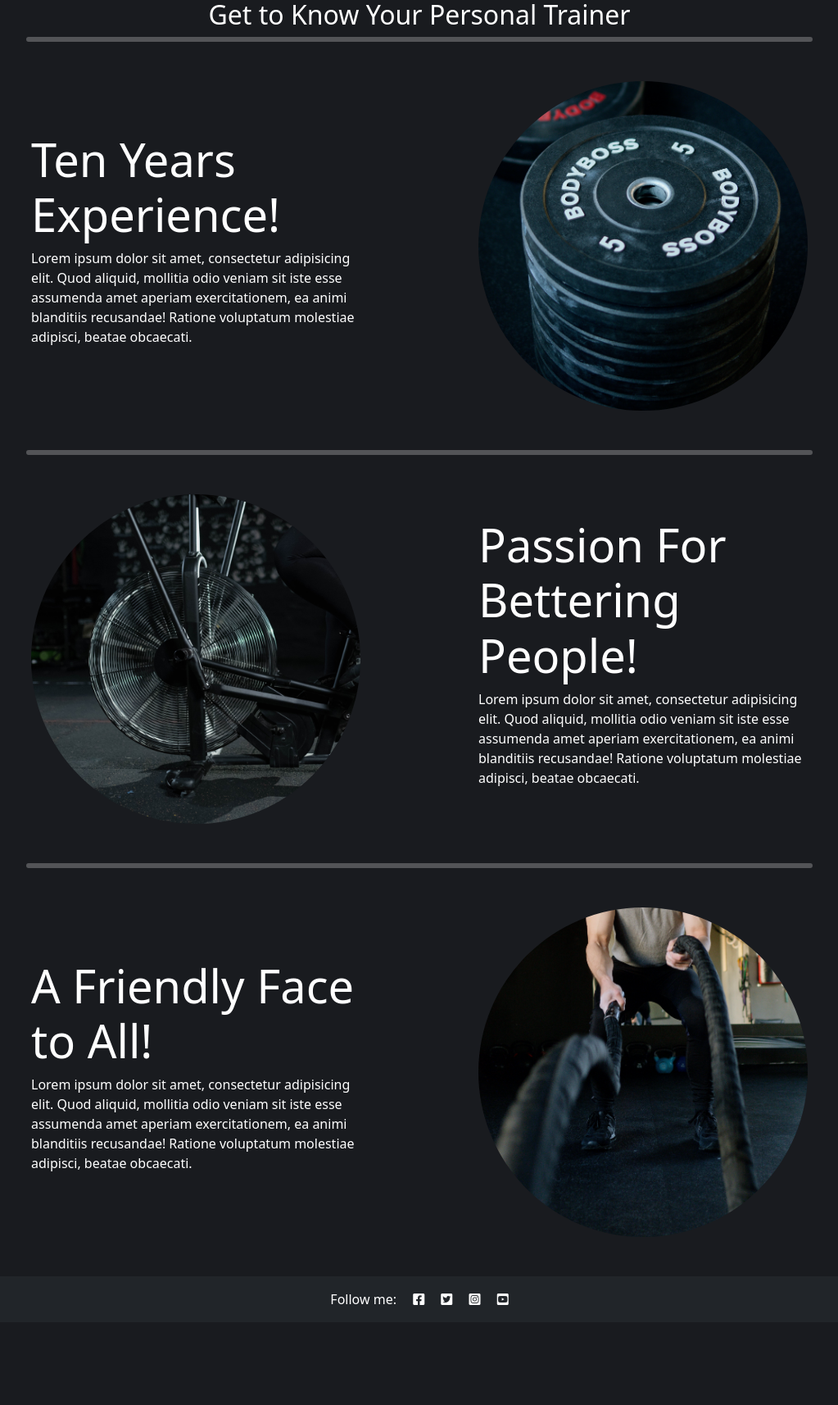
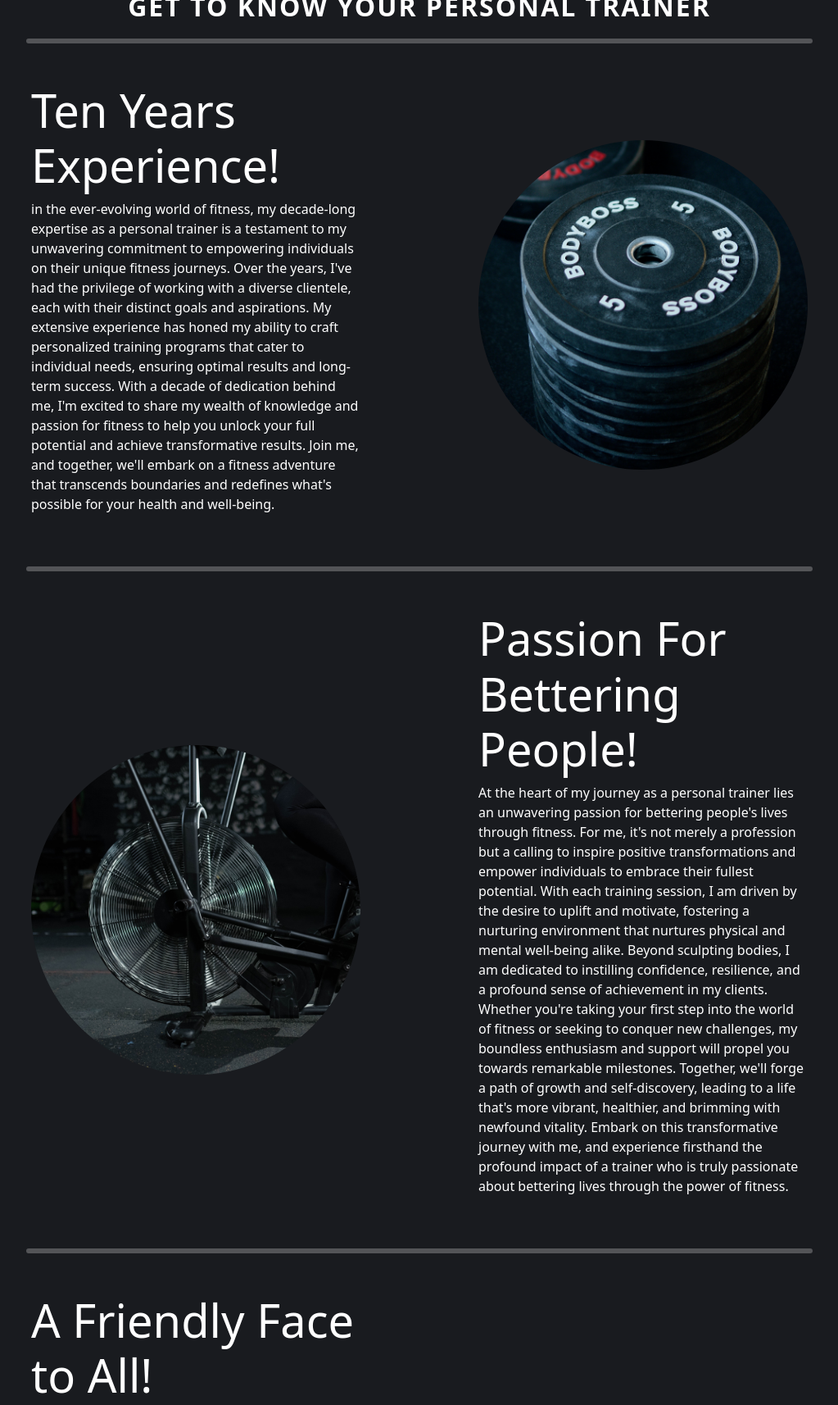
Before and after one commit to Pacey2706/pp4_Train_with_pace, a Django app: page / in a window 1280 px wide. Shown: the part 375-2089 px from the top of the page at 82% size, without its empty margins (128-1151 px from the left). Before the commit the page ends 1967 px from the top, so only its background shows below. Run offline with Django 3.2, Linux system fonts and the light colour scheme.

Commit message:
populate p tags in sections with about me text

```diff
--- a/static/css/style.css
+++ b/static/css/style.css
@@ -3,6 +3,10 @@ body{
 }
 
 h1,h2,h3,h4,p{
+    color: white;
+}
+
+white{
     color: white;
 }
 
@@ -17,3 +21,12 @@ hr{
 .card-overlay {
     background: rgba(0, 0, 0, 0.7);
   }
+
+  .about-me-heading {
+    font-size: 2rem;
+    font-weight: bold;
+    color: white;
+    text-align: center;
+    margin: 20px 0;
+    text-transform: uppercase;
+    letter-spacing: 2px;}
--- a/train_with_pace/templates/train_with_pace/index.html
+++ b/train_with_pace/templates/train_with_pace/index.html
@@ -8,7 +8,7 @@
             <div class="col-lg-6">
                 <div class="text-center my-5">
                     <h1 class="display-5 fw-bolder text-white mb-2">I am here to HELP!</h1>
-                    <p class="lead text-white mb-4">Join me and lets crank your fitness journey into the next gear</p>
+                    <p class="lead text-white mb-4">Embrace the Power Within: Unleash Your Potential!</p>
                 </div>
             </div>
         </div>
@@ -16,20 +16,28 @@
 </header>
 <!--About me sections-->
 <!--Section 1-->
-<h2 class="text-center">Get to Know Your Personal Trainer</h2>
+<h2 class="text-center about-me-heading">Get to Know Your Personal Trainer</h2>
 <hr>
 <section>
     <div class="container px-5">
         <div class="row gx-5 align-items-center">
             <div class="col-lg-6 order-lg-2">
-                <div class="p-5"><img class="img-fluid rounded-circle" src="/static/images/pexels-ivan-samkov-4164452.jpg" alt="..." /></div>
+                <div class="p-5"><img class="img-fluid rounded-circle"
+                        src="/static/images/pexels-ivan-samkov-4164452.jpg" alt="..." /></div>
             </div>
             <div class="col-lg-6 order-lg-1">
                 <div class="p-5">
                     <h2 class="display-4">Ten Years Experience!</h2>
-                    <p>Lorem ipsum dolor sit amet, consectetur adipisicing elit. Quod aliquid, mollitia odio veniam sit
-                        iste esse assumenda amet aperiam exercitationem, ea animi blanditiis recusandae! Ratione
-                        voluptatum molestiae adipisci, beatae obcaecati.</p>
+                    <p>in the ever-evolving world of fitness, my decade-long expertise as a personal
+                        trainer is a testament to my unwavering commitment to empowering individuals on
+                        their unique fitness journeys. Over the years, I've had the privilege of working with
+                        a diverse clientele, each with their distinct goals and aspirations. My extensive experience has
+                        honed my ability to craft personalized training programs that cater to individual needs,
+                        ensuring
+                        optimal results and long-term success. With a decade of dedication behind me, I'm excited to
+                        share my wealth of knowledge and passion for fitness to help you unlock your full potential and
+                        achieve transformative results. Join me, and together, we'll embark on a fitness adventure that
+                        transcends boundaries and redefines what's possible for your health and well-being.</p>
                 </div>
             </div>
         </div>
@@ -41,14 +49,25 @@
     <div class="container px-5">
         <div class="row gx-5 align-items-center">
             <div class="col-lg-6">
-                <div class="p-5"><img class="img-fluid rounded-circle" src="/static/images/pexels-cottonbro-studio-7689295.jpg" alt="..." /></div>
+                <div class="p-5"><img class="img-fluid rounded-circle"
+                        src="/static/images/pexels-cottonbro-studio-7689295.jpg" alt="..." /></div>
             </div>
             <div class="col-lg-6">
                 <div class="p-5">
                     <h2 class="display-4">Passion For Bettering People!</h2>
-                    <p>Lorem ipsum dolor sit amet, consectetur adipisicing elit. Quod aliquid, mollitia odio
-                        veniam sit iste esse assumenda amet aperiam exercitationem, ea animi blanditiis recusandae!
-                        Ratione voluptatum molestiae adipisci, beatae obcaecati.</p>
+                    <p>At the heart of my journey as a personal trainer lies an unwavering passion for bettering
+                        people's lives through fitness. For me, it's not merely a profession but a calling to inspire
+                        positive transformations and empower individuals to embrace their fullest potential. With each
+                        training session, I am driven by the desire to uplift and motivate, fostering a nurturing
+                        environment that nurtures physical and mental well-being alike. Beyond sculpting bodies, I am
+                        dedicated to instilling confidence, resilience, and a profound sense of achievement in my
+                        clients. Whether you're taking your first step into the world of fitness or seeking to conquer
+                        new challenges, my boundless enthusiasm and support will propel you towards remarkable
+                        milestones. Together, we'll forge a path of growth and self-discovery, leading to a life that's
+                        more vibrant, healthier, and brimming with newfound vitality. Embark on this transformative
+                        journey with me, and experience firsthand the profound impact of a trainer who is truly
+                        passionate about bettering lives through the power of fitness.
+                    </p>
                 </div>
             </div>
         </div>
@@ -60,14 +79,24 @@
     <div class="container px-5">
         <div class="row gx-5 align-items-center">
             <div class="col-lg-6 order-lg-2">
-                <div class="p-5"><img class="img-fluid rounded-circle" src="/static/images/pexels-ivan-samkov-4164507.jpg" alt="..." /></div>
+                <div class="p-5"><img class="img-fluid rounded-circle"
+                        src="/static/images/pexels-ivan-samkov-4164507.jpg" alt="..." /></div>
             </div>
             <div class="col-lg-6 order-lg-1">
                 <div class="p-5">
                     <h2 class="display-4">A Friendly Face to All!</h2>
-                    <p>Lorem ipsum dolor sit amet, consectetur adipisicing elit. Quod aliquid, mollitia odio veniam
-                         sit iste esse assumenda amet aperiam exercitationem, ea animi blanditiis recusandae! Ratione
-                         voluptatum molestiae adipisci, beatae obcaecati.</p>
+                    <p>In the realm of fitness, having a friendly and approachable mentor can make all the difference in
+                        your journey towards well-being. As a personal trainer, I pride myself on being that reliable
+                        and welcoming presence for each and every client. With a warm smile and an open heart, I am
+                        committed to creating a supportive and inclusive space where everyone feels comfortable and
+                        valued. Whether you're a seasoned gym enthusiast or stepping into a fitness center for the first
+                        time, my friendly approach puts you at ease, eliminating any apprehensions or self-doubts.
+                        Together, we'll build a strong and genuine connection that fosters trust and mutual respect. I
+                        genuinely care about your goals, aspirations, and progress, and I am here to celebrate your
+                        victories and navigate challenges with you. With a friendly face to guide you, the fitness
+                        journey becomes an exciting adventure that strengthens not just your body but also your spirit.
+                        Embrace the warmth of a dedicated trainer who is truly invested in your success, and let's
+                        embark on this transformative voyage together.</p>
                 </div>
             </div>
         </div>
```
Also changed, not shown: train_with_pace/templates/train_with_pace/contact.html (+16 -2 lines).
